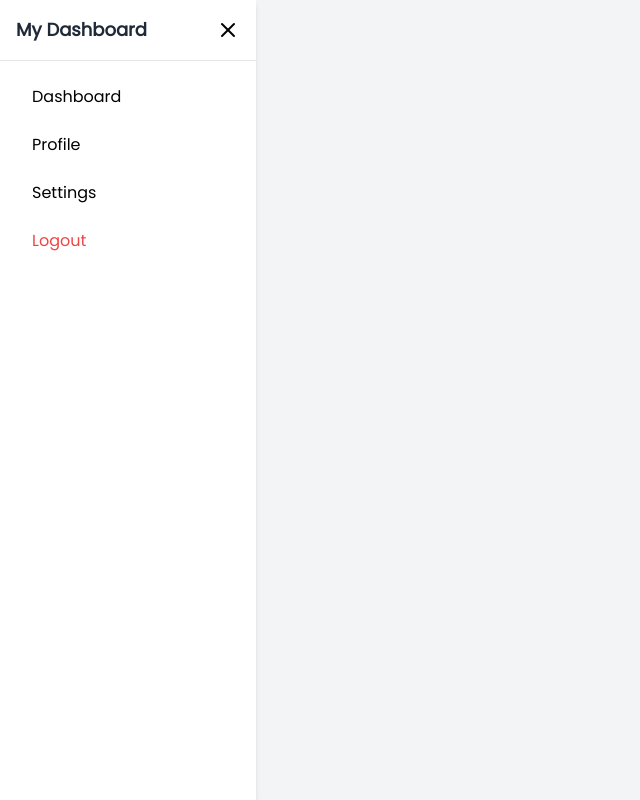
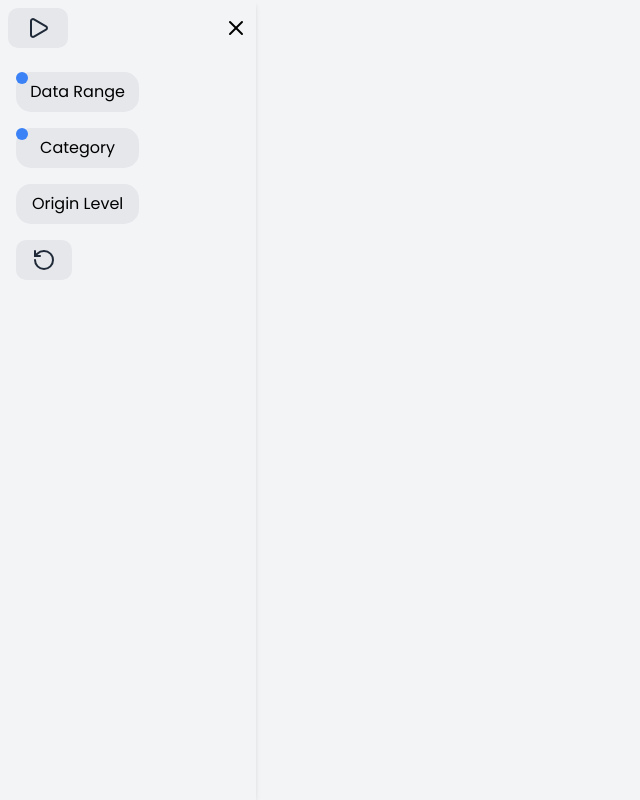
Before and after one commit to Chisomdev1/css_animation, a React (Vite) app: page / in a window 1280 px wide. Shown: the whole page, without its empty margins (0-640 px from the left). Built offline with nearby package versions, Linux system fonts and the light colour scheme.

Commit message:
Add files via upload

```diff
--- a/src/App.jsx
+++ b/src/App.jsx
@@ -1,5 +1,5 @@
 import { useState, useEffect } from "react";
-import { MessageSquare, RotateCcw, Search, X, Menu } from "lucide-react";
+import { MessageSquare, Play, RotateCcw, Search, X, Menu } from "lucide-react";
 
 export default function App() {
   const [sidebarOpen, setSidebarOpen] = useState(false);
@@ -34,12 +34,13 @@ export default function App() {
 
       {/* Sidebar */}
       <div
-        className={`fixed inset-y-0 left-0 z-30 ${
-          sidebarOpen ? "translate-x-0" : "-translate-x-full"
-        } transform bg-white shadow-md transition-transform duration-300 ease-in-out w-48 md:w-64 md:static md:translate-x-0`}
+        className={`fixed inset-y-0 left-0 z-30 ${sidebarOpen ? "translate-x-0" : "-translate-x-full"
+          } transform bg-gray-150 shadow-md transition-transform duration-300 ease-in-out w-48 md:w-64 md:static md:translate-x-0`}
       >
-        <div className="flex items-center justify-between p-4 border-b">
-          <h2 className="text-lg font-bold text-gray-800">My Dashboard</h2>
+        <div className="flex items-center justify-between p-2">
+          <div className="text-gray-800 py-2 w-[25%] rounded-[10px] justify-center flex bg-gray-200">
+            <Play />
+          </div>
           {/* Remove the X button inside the sidebar for mobile view */}
           <button
             className="hidden md:block"
@@ -48,121 +49,146 @@ export default function App() {
             <X className="w-6 h-6" />
           </button>
         </div>
-        <nav className="mt-4 space-y-2 px-4">
-          <div className="menu-item relative">
+        <nav className="mt-4 space-y-4 px-4">
+          <div className="menu-item relative cursor">
+            <div className="relative">
+              <span
+                className={`absolute top-0 left-0 w-3 h-3 bg-blue-500 rounded-full transition-opacity duration-300 ${activeMenu === "Dashboard" ? "opacity-0" : "opacity-100"
+                  }`}
+              ></span>
               <div
-              className={`block py-2 px-4 rounded hover:bg-gray-200 transition-opacity duration-300 ${
-                activeMenu === "Dashboard" ? "opacity-0" : "opacity-100"
+                className={`block py-2 px-2 w-[55%] rounded-[15px] text-center bg-gray-200 transition-opacity duration-300 ${activeMenu === "Dashboard" ? "opacity-0" : "opacity-100"
                   }`}
                 onClick={() => toggleMenu("Dashboard")}
               >
-              Dashboard
+                Data Range
+              </div>
             </div>
             {activeMenu === "Dashboard" && (
-              <div className="absolute left-full top-0 mt-2 p-1 bg-gray-100 rounded shadow w-48 transition-transform duration-300 md:w-64">
-                <div className="justify-between bg-gray-400 w-full inline-flex p-1 rounded-t mb-2">
-                  <div>Dashboard</div>
+              <div className="relative">
+                <div className="absolute left-full top-0 mt-2 p-1 bg-white rounded-[10px] shadow-lg shadow-gray-500/50 w-48 transition-transform duration-300 md:w-64">
+                  <span
+                    className="absolute top-0 left-0 w-3 h-3 bg-blue-500 rounded-full transition-opacity duration-300"
+                  ></span>
+                  <div className="justify-between bg-gray-300 w-full inline-flex p-1 rounded-b rounded-[10px] mb-2">
+                    <div>Range</div>
                     <div className="inline-flex items-center">
                       Reset
-                    <RotateCcw />
+                      <RotateCcw className="text-[10px] ml-2" />
                     </div>
                   </div>
                   <div className="justify-between w-full inline-flex p-1 mb-2">
-                  <div>
+                    <div className="text-black font-bold">
                       Campaign <br />
-                    <p className="text-[14px]">Spring 25 Product Launch</p>
+                      <p className="text-[14px] font-thin text-gray-400">Spring 25 Product Launch</p>
                     </div>
                     <div className="inline-flex items-center">
                       <MessageSquare />
                     </div>
                   </div>
-                <div className="flex justify-center mb-2">
-                  <button className="flex items-center bg-gray-300 rounded p-1">
+                  <div className="justify-center w-[90%] mb-2 flex items-center m-auto bg-gray-300 rounded-[15px] p-1">
                     Choose Resource
-                    <Search />
-                  </button>
+                    <Search className="ml-2" />
+                  </div>
                 </div>
               </div>
             )}
           </div>
+
           <div className="menu-item relative">
+            <div className="relative">
+              <span
+                className={`absolute top-0 left-0 w-3 h-3 bg-blue-500 rounded-full transition-opacity duration-300 ${activeMenu === "Category" ? "opacity-0" : "opacity-100"
+                  }`}
+              ></span>
               <div
-              className={`block py-2 px-4 rounded hover:bg-gray-200 transition-opacity duration-300 ${
-                activeMenu === "Profile" ? "opacity-0" : "opacity-100"
+                className={`block py-2 px-2 w-[55%] rounded-[15px] text-center bg-gray-200 transition-opacity duration-300 ${activeMenu === "Category" ? "opacity-0" : "opacity-100"
                   }`}
-              onClick={() => toggleMenu("Profile")}
+                onClick={() => toggleMenu("Category")}
               >
-              Profile
+                Category
               </div>
-            {activeMenu === "Profile" && (
-              <div className="absolute left-full top-0 mt-2 p-1 bg-gray-100 rounded shadow w-48 transition-transform duration-300 md:w-64">
-                <div className="justify-between bg-gray-400 w-full inline-flex p-1 rounded-t mb-2">
-                  <div>Profile</div>
+            </div>
+            {activeMenu === "Category" && (
+              <div className="relative">
+              <div className="absolute left-full top-0 mt-2 p-1 bg-white rounded-[10px] shadow-lg shadow-gray-500/50 w-48 transition-transform duration-300 md:w-64">
+                <span
+                  className="absolute top-0 left-0 w-3 h-3 bg-blue-500 rounded-full transition-opacity duration-300"
+                ></span>
+                <div className="justify-between bg-gray-300 w-full inline-flex p-1 rounded-b rounded-[10px] mb-2">
+                  <div>Category</div>
                   <div className="inline-flex items-center">
                     Reset
-                    <RotateCcw />
+                    <RotateCcw className="text-[10px] ml-2" />
                   </div>
                 </div>
                 <div className="justify-between w-full inline-flex p-1 mb-2">
-                  <div>
+                  <div className="text-black font-bold">
                     Campaign <br />
-                    <p className="text-[14px]">Spring 25 Product Launch</p>
+                    <p className="text-[14px] font-thin text-gray-400">Spring 25 Product Launch</p>
                   </div>
                   <div className="inline-flex items-center">
                     <MessageSquare />
                   </div>
                 </div>
-                <div className="flex justify-center mb-2">
-                  <button className="flex items-center bg-gray-300 rounded p-1">
+                <div className="justify-center w-[90%] mb-2 flex items-center m-auto bg-gray-300 rounded-[15px] p-1">
                   Choose Resource
-                    <Search />
-                  </button>
+                  <Search className="ml-2" />
+                </div>
               </div>
             </div>
             )}
           </div>
+
           <div className="menu-item relative">
+            <div className="relative">
               <div
-              className={`block py-2 px-4 rounded hover:bg-gray-200 transition-opacity duration-300 ${
-                activeMenu === "Settings" ? "opacity-0" : "opacity-100"
+                className={`block py-2 px-2 w-[55%] rounded-[15px] text-center bg-gray-200 transition-opacity duration-300 ${activeMenu === "Origin" ? "opacity-0" : "opacity-100"
                   }`}
-              onClick={() => toggleMenu("Settings")}
+                onClick={() => toggleMenu("Origin")}
               >
-              Settings
+                Origin Level
               </div>
-            {activeMenu === "Settings" && (
-              <div className="absolute left-full top-0 mt-2 p-1 bg-gray-100 rounded shadow w-48 transition-transform duration-300 md:w-64">
-                <div className="justify-between bg-gray-400 w-full inline-flex p-1 rounded-t mb-2">
-                  <div>Settings</div>
+            </div>
+            {activeMenu === "Origin" && (
+             <div className="relative">
+             <div className="absolute left-full top-0 mt-2 p-1 bg-white rounded-[10px] shadow-lg shadow-gray-500/50 w-48 transition-transform duration-300 md:w-64">
+               <span
+                 className="absolute top-0 left-0 w-3 h-3 bg-blue-500 rounded-full transition-opacity duration-300"
+               ></span>
+               <div className="justify-between bg-gray-300 w-full inline-flex p-1 rounded-b rounded-[10px] mb-2">
+                 <div>Origin</div>
                  <div className="inline-flex items-center">
                    Reset
-                    <RotateCcw />
+                   <RotateCcw className="text-[10px] ml-2" />
                  </div>
                </div>
                <div className="justify-between w-full inline-flex p-1 mb-2">
-                  <div>
+                 <div className="text-black font-bold">
                    Campaign <br />
-                    <p className="text-[14px]">Spring 25 Product Launch</p>
+                   <p className="text-[14px] font-thin text-gray-400">Spring 25 Product Launch</p>
                  </div>
                  <div className="inline-flex items-center">
                    <MessageSquare />
                  </div>
                </div>
-                <div className="flex justify-center mb-2">
-                  <button className="flex items-center bg-gray-300 rounded p-1">
+               <div className="justify-center w-[90%] mb-2 flex items-center m-auto bg-gray-300 rounded-[15px] p-1">
                  Choose Resource
-                    <Search />
-                  </button>
+                 <Search className="ml-2" />
+               </div>
              </div>
            </div>
             )}
           </div>
-          <a
-            href="#"
-            className="block py-2 px-4 rounded hover:bg-red-100 text-red-500 hover:text-red-700"
-          >
-            Logout
-          </a>
+
+
+
+
+
+
+          <div className="text-gray-800 py-2 w-[25%] rounded-[10px] justify-center flex bg-gray-200">
+            <RotateCcw />
+          </div>
         </nav>
       </div>
     </div>
```
Lines whose indentation alone changed are shown as unchanged.
